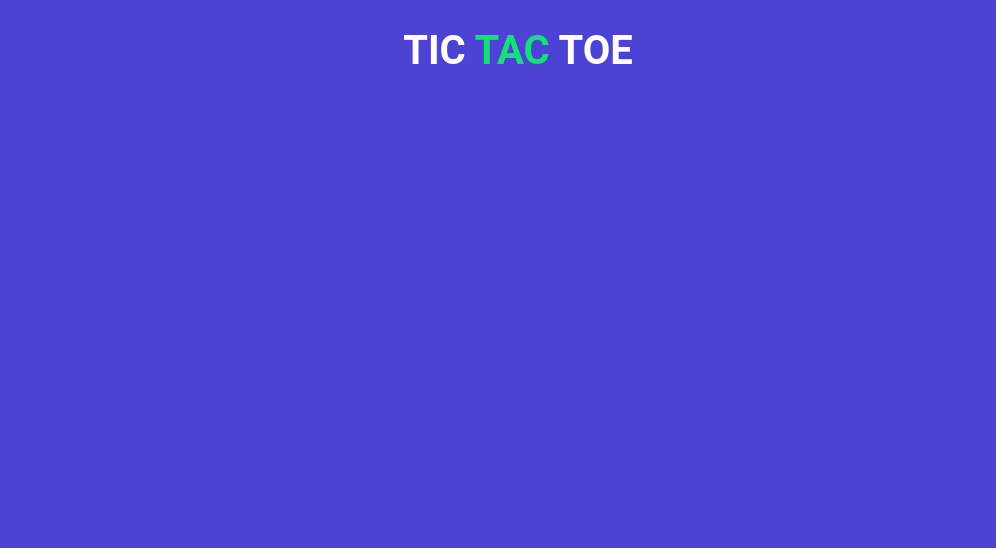
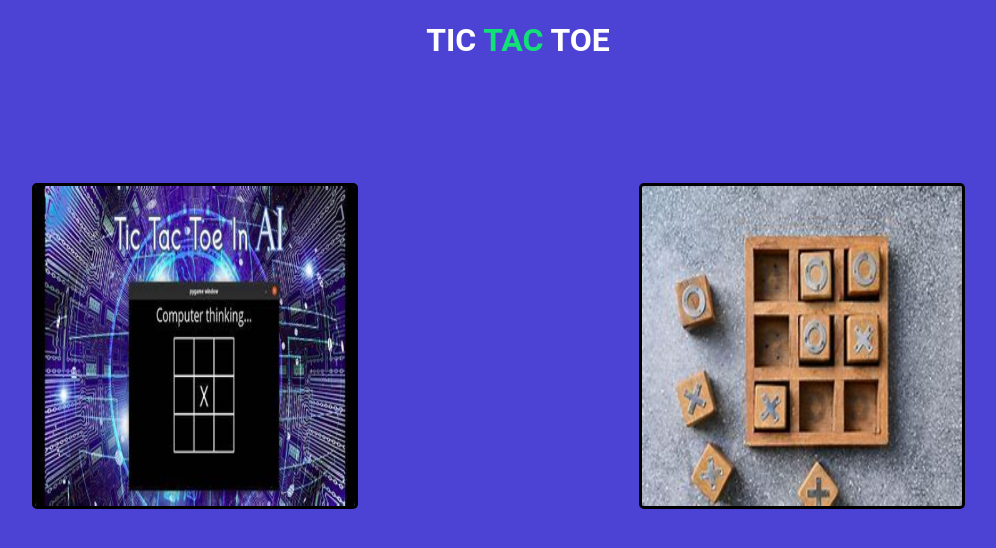
Before and after one commit to Kanu004/Tictactoe-app, a React (Create React App) app: page / in a window 1280 px wide. Shown: the top 548 px of the page, without its empty margins (122-1118 px from the left). Built offline with nearby package versions, Linux system fonts and the light colour scheme; the HTML template or start-up script is replaced by a standard one.

Commit message:
adding image in app page

```diff
--- a/src/App.jsx
+++ b/src/App.jsx
@@ -1,12 +1,18 @@
 import  './styles.scss';
-
+import images from './Com 512.png';
+import image from './Two 512.png';
 const App = () => {
   return (
-  <div className="app">
-      <h1>
+  <div>
+      <h1 className='class'>
         TIC <span className="text-green">TAC</span> TOE
       </h1>
+       <img className="buttons" src={images} alt='imagee'/>
+       <img className="buttons" src={image} alt='imagee'/>
       </div>
   );
+
 }
+
+
 export default App;
--- a/src/styles.scss
+++ b/src/styles.scss
@@ -2,6 +2,9 @@ $green: #12e177;
 $orange: #ffc72a;
 $blue: #4c43d4;
 
+.class{
+  text-align: center;
+}
 body {
   font-family: 'Roboto', sans-serif;
   background-color: $blue;
@@ -14,6 +17,20 @@ button {
   background: none;
   border: none;
   outline: none;
+  &:hover {
+    cursor: pointer;
+  }
+}
+
+.buttons {
+  margin-top: 8vw;
+  margin-left: 12vw;
+  margin-right: 10vw;
+  border: solid black ;
+  border-radius: 5px;
+  height: 25vw;
+  width: 25vw;
+  background: none;
   &:hover {
     cursor: pointer;
   }
```
Also changed, not shown: src/Com 512.png (added), src/Two 512.png (added).
